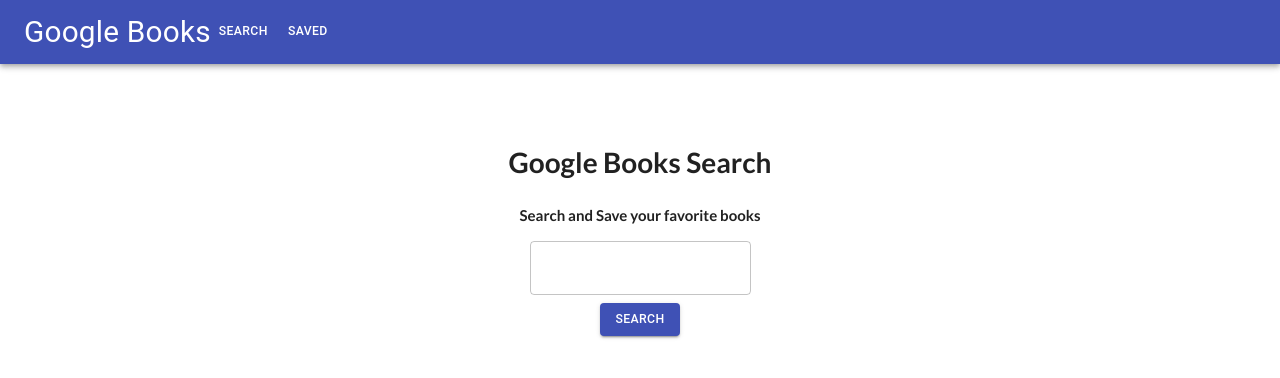
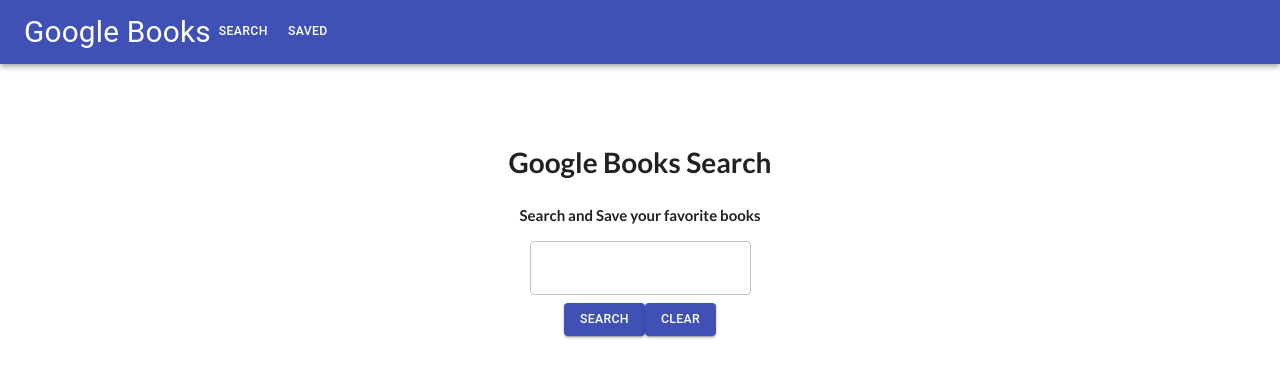
Before and after one commit to kumikonomura/google-books-search, a React (Create React App) app in the folder client/: page / in a window 1280 px wide. Shown: the top 378 px of the page. Built offline with nearby package versions, Linux system fonts and the light colour scheme.

Commit message:
created a toggle between search and save, searchTerm now empties out

```diff
--- a/client/src/App.js
+++ b/client/src/App.js
@@ -3,7 +3,7 @@
 import NavBar from './components/NavBar'
 import Search from './pages/Search'
 import Save from './pages/Save'
-import SearchBox from './components/SearchBox'
+import axios from 'axios'
 class App extends React.Component {
   // when talking to server, make sure to have a url like this:
   // http://localhost:4000
@@ -13,21 +13,74 @@
   //       console.log('here is some data for the api: ', data)
   //     })
   // }
+  state = {
+    isSearching: true,
+    searchTerm: '',
+    title: '',
+    author: '',
+    description: '',
+    image: '',
+    link: '',
+    book: {
+      title: '',
+      author: '',
+      description: '',
+      image: '',
+      link: ''
+    }
+  }
+  // This function will search for the book using the Google Books API
+  handleSearchBook = searchTerm => {
+    console.log("search term fam: ", searchTerm)
+    axios.get(`https://www.googleapis.com/books/v1/volumes?q=${searchTerm}&key=AIzaSyAGDbzsUMeCa0dq4ANvOuWeZACpiZkSbpY`)
+      .then(response => {
+        const {
+          title,
+          authors,
+          imageLinks,
+          description,
+          infoLink
+        } = response.data.items[0].volumeInfo
+        console.log(response)
+        this.setState({ title, author: authors[0], image: imageLinks.smallThumbnail, description, link: infoLink })
+      })
+      .catch(error => {
+        console.log(error)
+      })
+  }
 
-  render () {
+  handleSearchClear = _ => {
+    this.setState({
+      searchTerm: '',
+      title: '',
+      author: '',
+      description: '',
+      image: '',
+      link: '',
+    })
+  }
+
+toggleView = _ => {
+  this.setState({
+    isSearching: !this.state.isSearching
+  })
+}
+  render() {
     return (
-      <Router>
-        <NavBar />
-        <SearchBox />
-        <div>
-          <Route
-            exact path='/search'
-            component={Search} />
-          <Route
-            path='/save'
-            component={Save} />
-        </div>
-      </Router>
+      <>
+        <NavBar toggleView={this.toggleView} />
+        {this.state.isSearching ?
+          <Search
+            clickHandler={this.handleSearchBook}
+            title={this.state.title}
+            author={this.state.author}
+            image={this.state.image}
+            description={this.state.description}
+            link={this.state.link}
+            handleSearchClear={this.handleSearchClear}
+          />
+          : <Save /> }
+      </>
     )
   }
 }
--- a/client/src/components/NavBar/NavBar.js
+++ b/client/src/components/NavBar/NavBar.js
@@ -4,7 +4,7 @@
 import Button from '@material-ui/core/Button'
 import Typography from '@material-ui/core/Typography'
 
-const NavBar = _ => {
+const NavBar = props => {
   return (
     <div>
       <AppBar position='static'>
@@ -12,7 +12,12 @@
           <Typography variant='h4'>
             Google Books
           </Typography>
-          <Button style={{ variant: 'h6' }} color='inherit'>Search</Button>
+          <Button
+            style={{ variant: 'h6' }}
+            color='inherit'
+            onClick={props.toggleView} >
+            Search
+          </Button>
           <Button style={{ variant: 'h6' }} color='inherit'>Saved</Button>
         </Toolbar>
       </AppBar>
--- a/client/src/components/Card/Card.js
+++ b/client/src/components/Search/Card/Card.js
@@ -3,18 +3,18 @@
 
 const CardInfo = props => {
   return (
-    <div className='cardDiv'>
+                  <div className='cardDiv'>
       <form>
-        <div className='mainContent'>
+          <div className='mainContent'>
           <h2 className='title'>{props.title}</h2>
-          <p className='author'>{props.author}</p>
+                        <p className='author'>{props.author}</p>
           <img className='image' src={props.image} />
         </div>
         <div className='subContent'>
           <p className='description'>{props.description}</p>
         </div>
-        <div className='buttonContent'>
-          <button className='view' href={props.link}>View</button>
+                               <div className='buttonContent'>
+          <a className='view' href={props.link} />
           <button className='save'>Save</button>
         </div>
       </form>
--- a/client/src/components/SearchBox/SearchBox.js
+++ b/client/src/components/Search/SearchBox/SearchBox.js
@@ -36,6 +36,16 @@
           className='searchButton'>
           Search
         </Button>
+        <Button
+          variant='contained'
+          color='primary'
+          onClick={() => {
+            setSearchTerm('')
+            props.handleSearchClear()
+          }}
+          className='searchButton'>
+          Clear
+        </Button>
       </div>
     </>
   )
--- a/client/src/pages/Search/Search.js
+++ b/client/src/pages/Search/Search.js
@@ -1,66 +1,25 @@
 import React from 'react'
-import axios from 'axios'
-import SearchBox from '../../components/SearchBox'
-import Card from '../../components/Card'
+import SearchBox from '../../components/Search/SearchBox'
+import Card from '../../components/Search/Card'
 
-class Search extends React.Component {
-  state = {
-    searchTerm: '',
-    title: '',
-    author: '',
-    description: '',
-    image: '',
-    link: '',
-    book: {
-      title: '',
-      author: '',
-      description: '',
-      image: '',
-      link: ''
-    }
-  }
-  // This function will search for the book using the Google Books API
-  handleSearchBook = searchTerm => {
-    console.log("search term fam: ", searchTerm)
-    axios.get(`https://www.googleapis.com/books/v1/volumes?q=${searchTerm}&key=AIzaSyAGDbzsUMeCa0dq4ANvOuWeZACpiZkSbpY`)
-      .then(response => {
-        const {
-          title,
-          authors,
-          imageLinks,
-          description,
-          infoLink
-        } = response.data.items[0].volumeInfo
-        console.log(response)
-        this.setState({ title, author: authors[0], image: imageLinks.smallThumbnail, description, link: infoLink })
-      })
-      .catch(error => {
-        console.log(error)
-      })
-
-  }
-
-  render() {
+const Search = props => {
   return (
     <>
       <SearchBox
-          clickHandler={this.handleSearchBook}
+        clickHandler={props.clickHandler}
+        handleSearchClear={props.handleSearchClear}
       />
+      {props.title &&
         <Card
-        title={this.state.title}
-        author={this.state.author}
-        image={this.state.image}
-        description={this.state.description}
-        link={this.state.link}
+          title={props.title}
+          author={props.author}
+          image={props.image}
+          description={props.description}
+          link={props.link}
         />
-        {/* <h1>{this.state.title}</h1>
-        <h1>{this.state.author}</h1>
-        <img src={this.state.image}></img>
-        <h5>{this.state.description}</h5>
-        <h3>{this.state.link}</h3> */}
+      }
     </>
   )
 }
-}
 
 export default Search
```
Also changed, not shown: client/src/components/Search/Card/Card.css (renamed from client/src/components/Card/Card.css), client/src/components/Search/Card/index.js (renamed from client/src/components/Card/index.js), client/src/components/Search/SearchBox/SearchBox.css (renamed from client/src/components/SearchBox/SearchBox.css), client/src/components/Search/SearchBox/index.js (renamed from client/src/components/SearchBox/index.js). Lines whose indentation alone changed are shown as unchanged.
